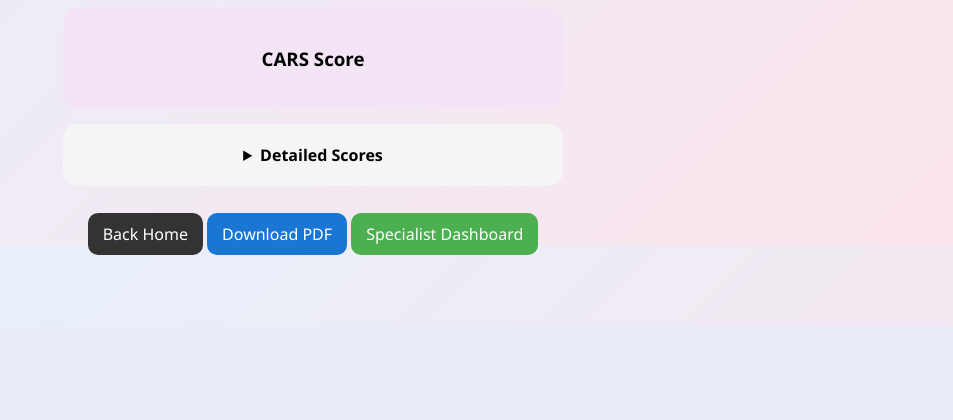
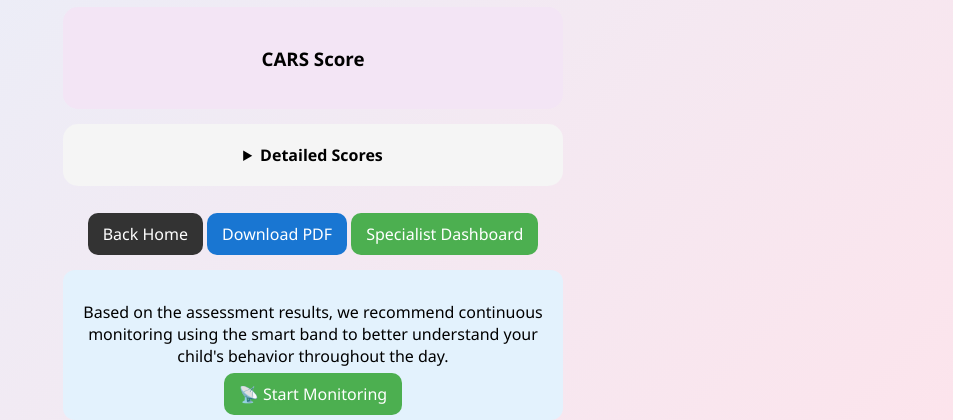
Before and after one commit to yassmen1/GradProject, a Flask app: template templates/result.html in a window 1280 px wide. Shown: the part 474-894 px from the top of the page, without its empty margins (327-1280 px from the left). Before the commit the page ends 800 px from the top, so only its background shows below. Run offline with Flask 3, Linux system fonts and the light colour scheme; the template is opened without the code that fills it, so the values that code supplies are empty.

Commit message:
DashBoard Button

```diff
--- a/templates/result.html
+++ b/templates/result.html
@@ -102,6 +102,17 @@ button, a {
     <a href="/" class="home">Back Home</a>
     <a href="/download_pdf" class="pdf">Download PDF</a>
     <a href="/specialist" class="spec">Specialist Dashboard</a>
+    <!-- 🧠 Smart Recommendation -->
+<div style="margin-top:25px; padding:15px; background:#e3f2fd; border-radius:12px;">
+
+    <p>
+        Based on the assessment results, we recommend continuous monitoring using the smart band
+        to better understand your child's behavior throughout the day.
+    </p>
+
+    <a href="/dashboard" class="spec">📡 Start Monitoring</a>
+
+</div>
 
 </div>
 
--- a/users.json
+++ b/users.json
@@ -1 +1 @@
-{"yassmen": {"password": "yassmen", "answers": [], "last_result": null, "chat_history": []}}
+{"yassmen": {"password": "yassmen", "answers": [2, 1, 2, 2, 2, 2, 4, 3, 1, 1, 1, 2, 2, 3, 1], "last_result": {"diagnosis": "Delay", "percentage": 63.33333333333333, "eye_percent": 0.0, "categories": {"Relating": 2.0, "Imitation": 1.0, "Emotion": 2.0, "Body": 3.0, "Objects": 2.0, "Adaptation": 3.0, "Visual": 4, "Listening": 3.0, "Sensory": 4.0, "Fear": 4.0, "Verbal": 1.0, "NonVerbal": 2.0, "Activity": 3.0, "Consistency": 3.0, "General": 1.0}}, "chat_history": [{"role": "user", "content": "asdasdas"}, {"role": "assistant", "content": "Ask about eye contact or behavior"}, {"role": "user", "content": "asdad"}, {"role": "assistant", "content": "Ask about eye contact or behavior"}, {"role": "user", "content": "how about eye contact"}, {"role": "assistant", "content": "Low eye contact"}, {"role": "user", "content": "why heart rate is low"}, {"role": "assistant", "content": "Error connecting to AI"}]}}
```
